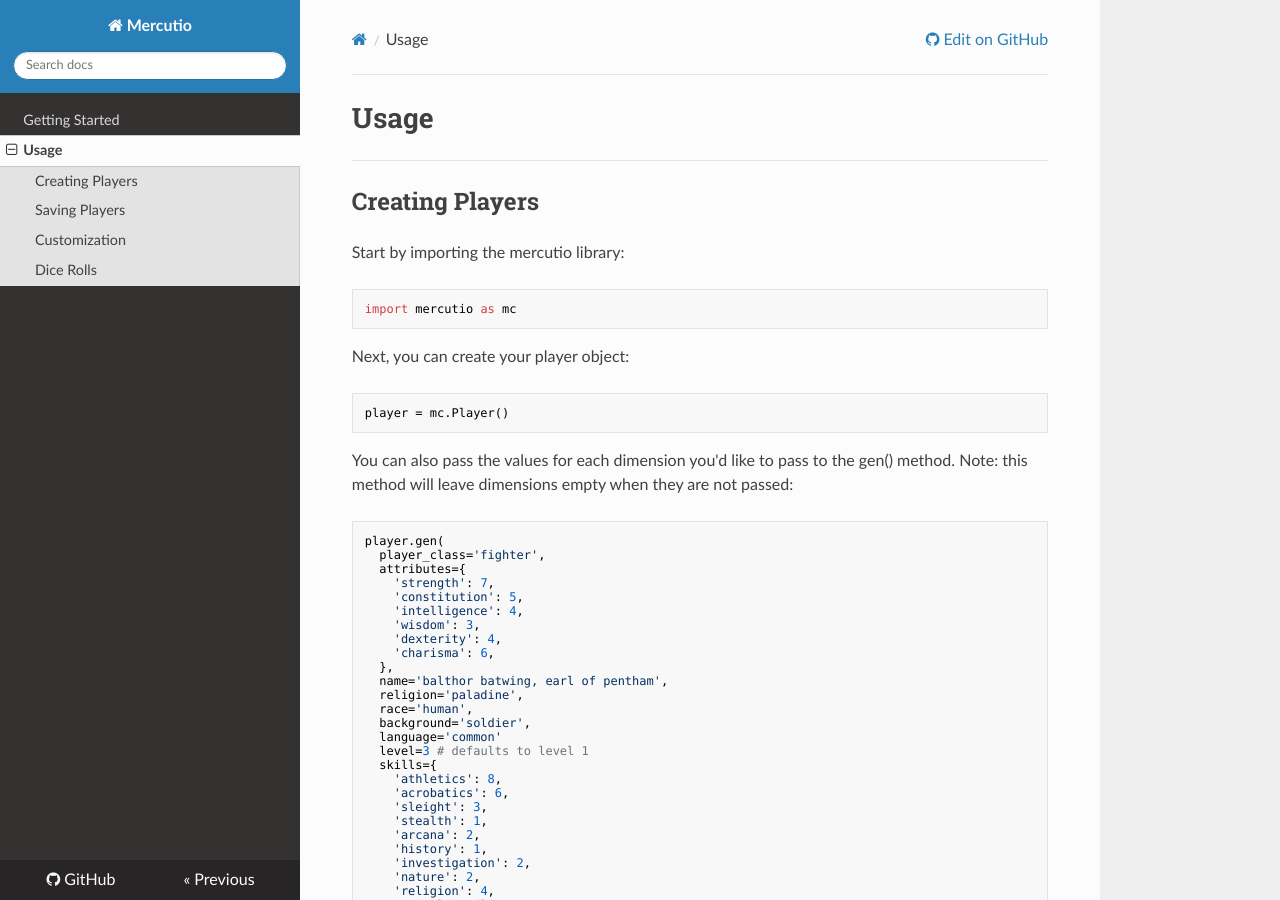
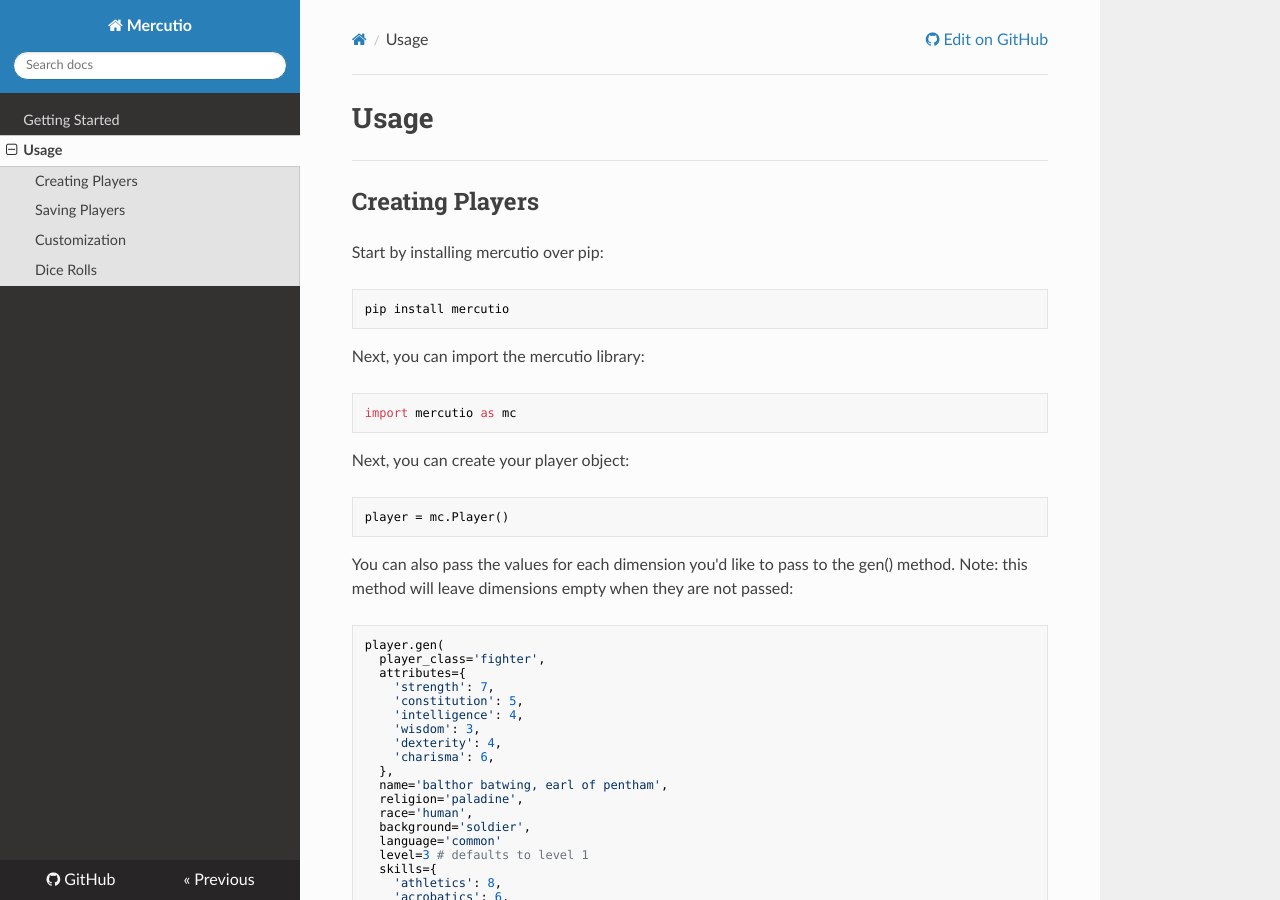
Before and after one commit to signebedi/mercutio, an MkDocs documentation site: the page built from docs/usage.md, in a window 1280 px wide and 900 px high. Built offline with MkDocs 1.6.1, drawn with Linux system fonts in a browser that asks for light colours; nearby versions of some CDN libraries.

Commit message:
added installation to docs

````diff
--- a/docs/usage.md
+++ b/docs/usage.md
@@ -3,7 +3,12 @@
 
 ## Creating Players
 
-Start by importing the mercutio library:
+Start by installing mercutio over pip:
+```
+pip install mercutio
+```
+
+Next, you can import the mercutio library:
 ```python
 import mercutio as mc
 ```
````
